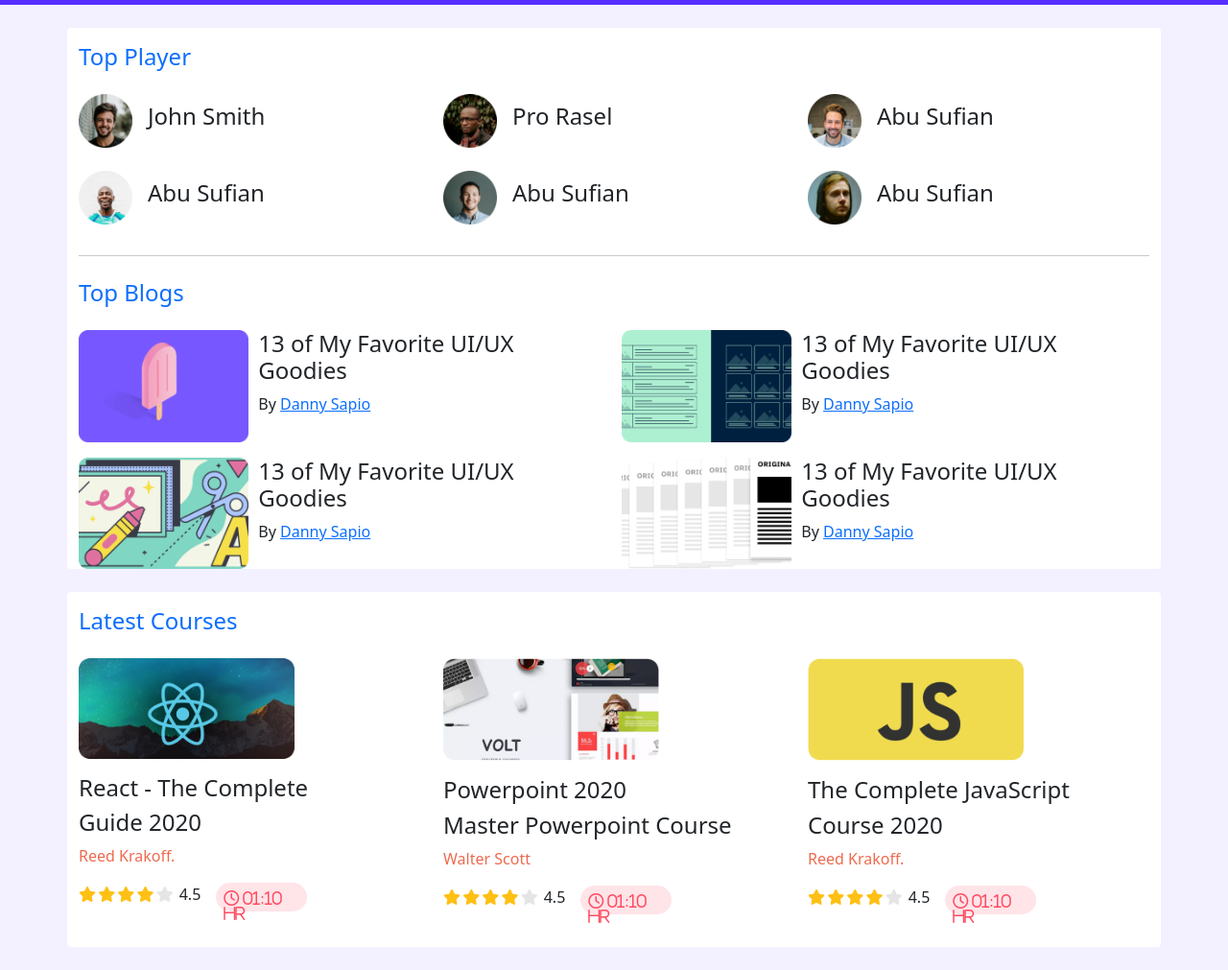
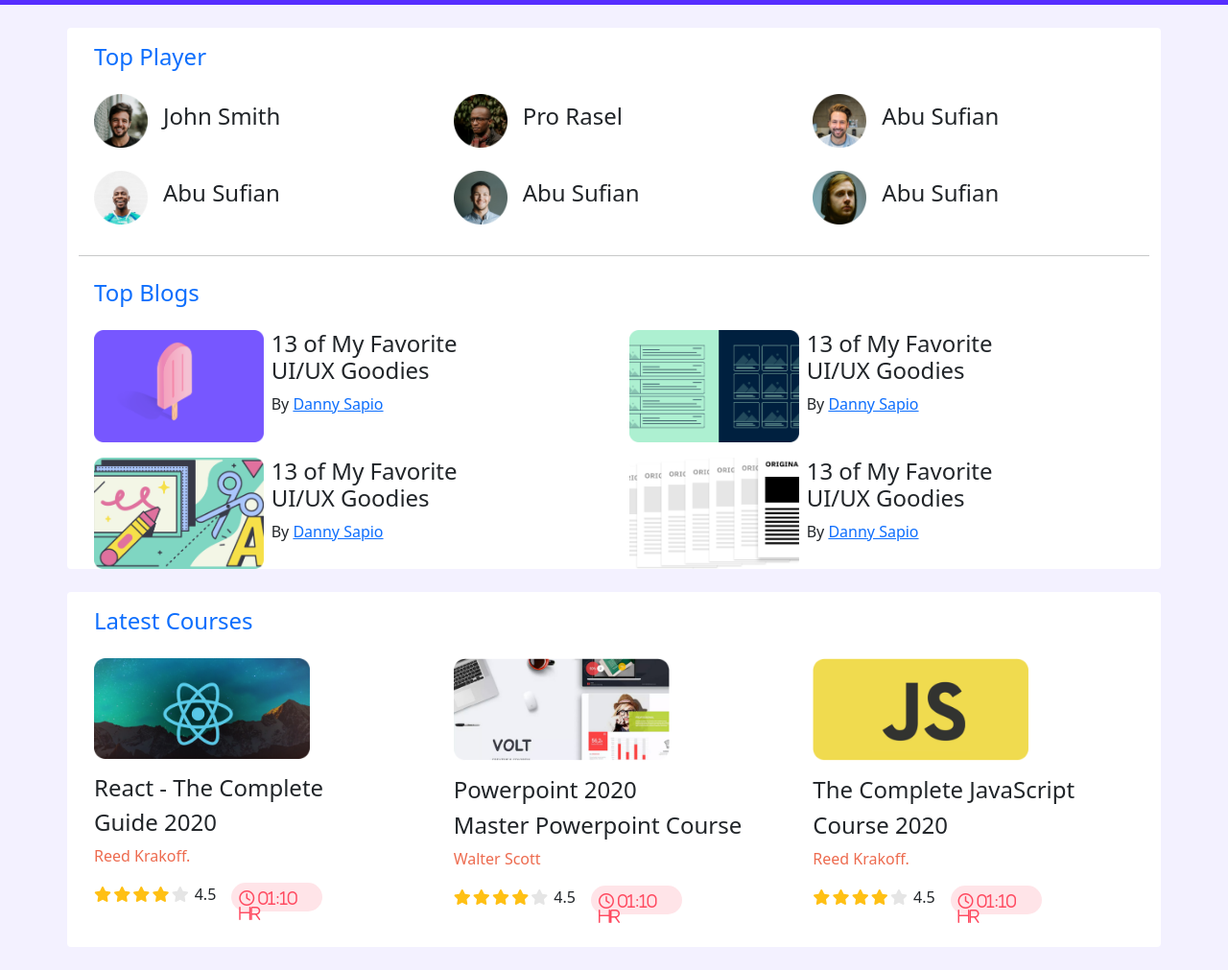
Before and after one commit to tanvirhasn/responsive-leader-board, a plain HTML site: page index.html in a window 1280 px wide. Shown: the part 79-1090 px from the top of the page at 96% size. Drawn offline with Linux system fonts and the light colour scheme.

Commit message:
completed

```diff
--- a/index.html
+++ b/index.html
@@ -42,7 +42,7 @@
     </header>
     <main>
         <section class="container bg-white rounded">
-           <div>
+           <div class="ms-3">
                <h4 class="text-primary my-4 pt-3">Top Player</h4>
                <div class="row gy-4 pb-3">
                    <div class="col-12 col-lg-4 col-md-6 d-flex align-items-center">
@@ -72,7 +72,7 @@
                </div>
            </div>
            <hr>
-           <div>
+           <div class="ms-3">
             <h4 class="text-primary my-4">Top Blogs</h4>
             <div class="row g-3">
                <div class="col-md-12 col-lg-6 d-flex">
@@ -123,7 +123,8 @@
            </div>
         </section>
         <section class="container bg-white rounded mb-4">
-            <h4 class="text-primary my-4 pt-3">Latest Courses</h4>
+                <div class="ms-3">
+                    <h4 class="text-primary my-4 pt-3">Latest Courses</h4>
             <div class="row">
                 <div class="col-md-6 col-lg-4">
                     <img class="mb-3" width="225px" src="images/courses/course-1.png" alt="">
@@ -192,6 +193,7 @@
                    </div>
                 </div>
             </div>
+                </div>
         </section>
     </main>
     <footer>
```
